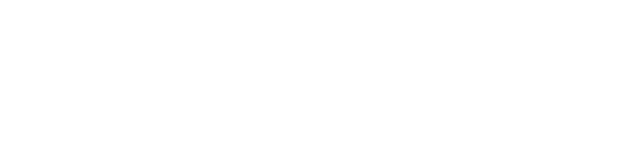
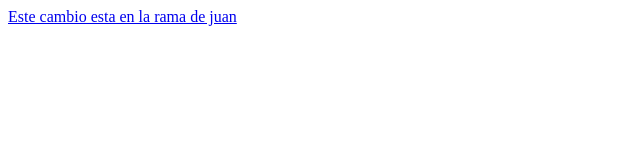
Before and after one commit to KariPrestegui/gitCurso, a plain HTML site: page index.html in a window 1280 px wide. Shown: the whole page, without its empty margins (0-640 px from the left). Drawn offline with Linux system fonts and the light colour scheme.

Commit message:
Modificando el mismo archivo en otra rama

```diff
--- a/index.html
+++ b/index.html
@@ -1,10 +1,15 @@
 <!DOCTYPE html>
 <html lang="en" dir="ltr">
-  <head>
+
+<head>
     <meta charset="utf-8">
-    <title>Primera página</title>
-  </head>
-  <body>
+    <title>Primera páginassssssssssss</title>
+</head>
 
-  </body>
+<body>
+    <a href=#>
+Este cambio esta en  la rama de juan
+    </a>
+</body>
+
 </html>
```
